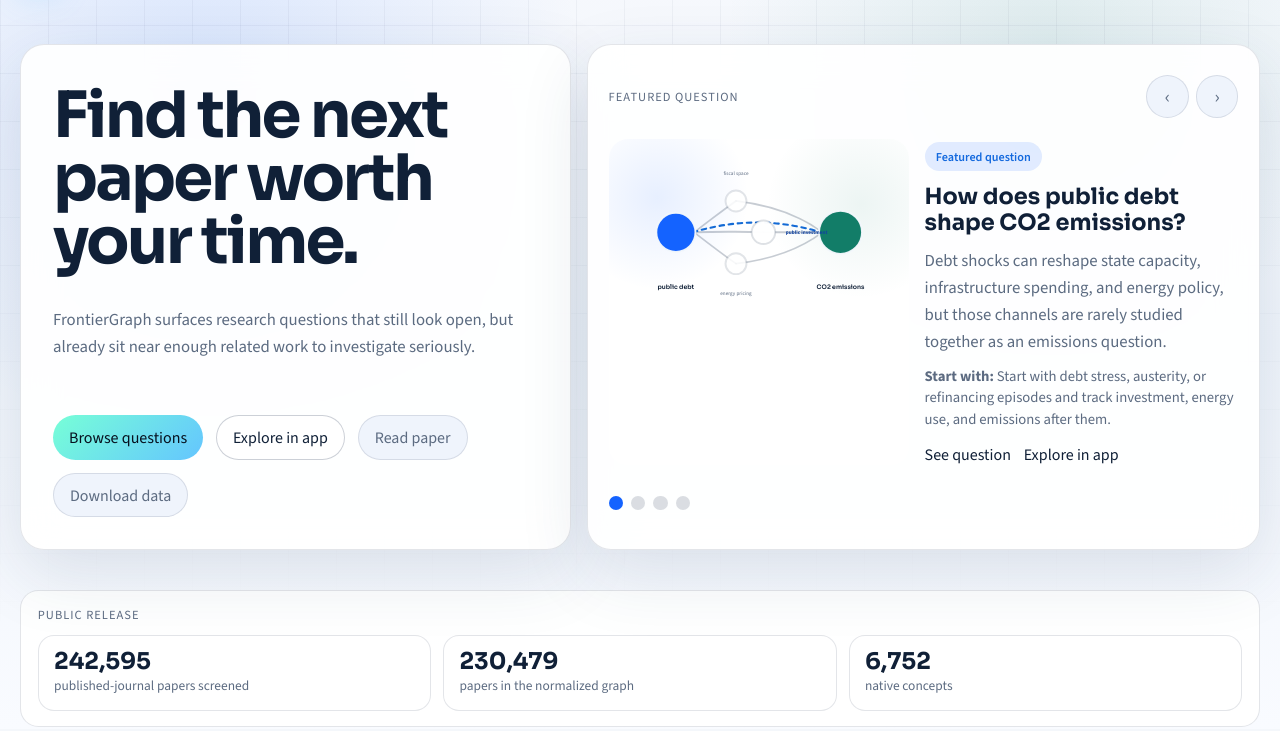
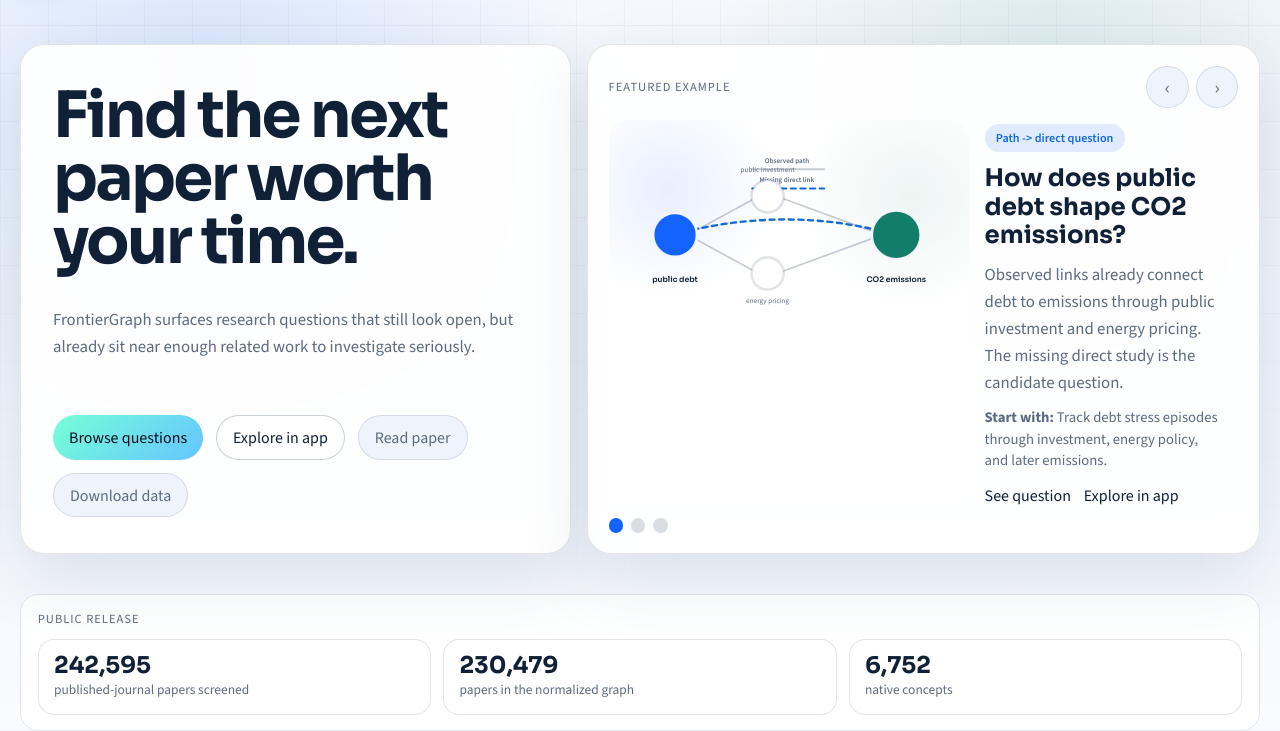
Before and after one commit to prashgarg/frontiergraph, an Astro site in the folder site/: page / in a window 1280 px wide. Shown: the part 71-802 px from the top of the page. Built offline with nearby package versions, Linux system fonts and the light colour scheme; Astro itself is replaced by a stand-in of ours.

Commit message:
Improve homepage featured examples

```diff
--- a/site/scripts/smoke_playwright.mjs
+++ b/site/scripts/smoke_playwright.mjs
@@ -75,8 +75,8 @@ async function main() {
   assert(await page.getByRole("link", { name: /^Read paper$/ }).first().isVisible(), "Homepage paper CTA missing");
   assert(await page.getByRole("link", { name: /^Download data$/ }).first().isVisible(), "Homepage data CTA missing");
   assert(await page.locator('[data-role="homepage-carousel"]').isVisible(), "Homepage should show the featured example");
-  assert((await page.locator('[data-role="homepage-carousel-slide"]').count()) === 4, "Homepage should show 4 featured examples");
-  assert(await page.getByText(/Featured question/i).first().isVisible(), "Homepage should label the example");
+  assert((await page.locator('[data-role="homepage-carousel-slide"]').count()) === 3, "Homepage should show 3 featured examples");
+  assert(await page.getByText(/Featured example/i).first().isVisible(), "Homepage should label the example");
   assert(await page.getByText(/How does public debt shape CO2 emissions/i).isVisible(), "Homepage lead example missing");
   assert(await page.locator('[data-role="homepage-scale-strip"]').isVisible(), "Homepage release strip missing");
 
--- a/site/src/components/HomepageQuestionCarousel.astro
+++ b/site/src/components/HomepageQuestionCarousel.astro
@@ -1,15 +1,16 @@
 ---
 interface Slide {
-  pairKey: string;
-  visualStyle: "bridge" | "fan" | "stack" | "arc";
+  pairKey?: string;
+  diagramVariant: "candidateDebt" | "directToPath" | "candidateMonetary";
+  kindLabel: string;
   questionTitle: string;
-  sourceLabel: string;
-  targetLabel: string;
-  mediatorLabels: string[];
   why: string;
-  how: string;
-  questionHref: string;
-  appHref: string;
+  detailPrefix: string;
+  detail: string;
+  primaryHref: string;
+  primaryLabel: string;
+  secondaryHref: string;
+  secondaryLabel: string;
 }
 
 interface Props {
@@ -19,19 +20,6 @@ interface Props {
 
 const { slides, compact = false } = Astro.props;
 const rootId = `homepage-carousel-${Math.random().toString(36).slice(2, 10)}`;
-
-const splitNodeLabel = (label: string) => {
-  const words = label.split(" ").filter(Boolean);
-  if (words.length <= 2) return [label];
-  const midpoint = Math.ceil(words.length / 2);
-  return [words.slice(0, midpoint).join(" "), words.slice(midpoint).join(" ")];
-};
-
-const mediatorLabelPositions = [
-  { x: 176, y: 38, anchor: "middle" },
-  { x: 252, y: 129, anchor: "start" },
-  { x: 176, y: 222, anchor: "middle" },
-];
 ---
 
 <section
@@ -41,7 +29,7 @@ const mediatorLabelPositions = [
 >
   <div class="homepage-carousel-heading">
     <div>
-      <span class="tiny-label">Featured question</span>
+      <span class="tiny-label">Featured example</span>
     </div>
     <div class="homepage-carousel-controls" aria-label="Example controls">
       <button class="button-tertiary homepage-carousel-button" type="button" data-role="carousel-prev" aria-label="Previous example">
@@ -58,62 +46,104 @@ const mediatorLabelPositions = [
       <article
         class="homepage-carousel-slide"
         data-role="homepage-carousel-slide"
-        data-style={slide.visualStyle}
+        data-style={slide.diagramVariant}
         data-active={index === 0 ? "true" : "false"}
         aria-hidden={index === 0 ? "false" : "true"}
         hidden={index !== 0}
       >
-        <div class={`homepage-carousel-visual-shell homepage-carousel-visual-shell-${slide.visualStyle}`} data-style={slide.visualStyle}>
-          <svg viewBox="0 0 420 252" class="homepage-carousel-visual" aria-hidden="true">
-            <path d="M112 126 Q152 95 176 78" class="homepage-carousel-line" />
-            <path d="M112 126 Q164 124 218 126" class="homepage-carousel-line homepage-carousel-line-strong" />
-            <path d="M112 126 Q152 157 176 174" class="homepage-carousel-line" />
-            <path d="M176 78 Q258 88 308 126" class="homepage-carousel-line" />
-            <path d="M218 126 Q272 126 308 126" class="homepage-carousel-line homepage-carousel-line-strong" />
-            <path d="M176 174 Q258 164 308 126" class="homepage-carousel-line" />
-            <path d="M110 126 Q208 96 306 126" class="homepage-carousel-line homepage-carousel-line-suggested" />
-            <circle cx="176" cy="78" r="16" class="homepage-carousel-node homepage-carousel-node-mediator homepage-carousel-node-soft" />
-            <circle cx="218" cy="126" r="18" class="homepage-carousel-node homepage-carousel-node-mediator" />
-            <circle cx="176" cy="174" r="16" class="homepage-carousel-node homepage-carousel-node-mediator homepage-carousel-node-soft" />
-            <circle cx="84" cy="126" r="30" class="homepage-carousel-node homepage-carousel-node-source" />
-            <circle cx="336" cy="126" r="33" class="homepage-carousel-node homepage-carousel-node-target" />
-            {slide.mediatorLabels.map((label, mediatorIndex) => {
-              const position = mediatorLabelPositions[mediatorIndex];
-              if (!position) return null;
-              return (
-                <text
-                  x={position.x}
-                  y={position.y}
-                  text-anchor={position.anchor}
-                  class={`homepage-carousel-label homepage-carousel-label-mediator homepage-carousel-label-mediator-${mediatorIndex}`}
-                >
-                  {label}
-                </text>
-              );
-            })}
-            <text x="84" y="213" text-anchor="middle" class="homepage-carousel-label homepage-carousel-label-end">
-              {splitNodeLabel(slide.sourceLabel).map((line, lineIndex) => (
-                <tspan x="84" dy={lineIndex === 0 ? 0 : 13}>{line}</tspan>
-              ))}
-            </text>
-            <text x="336" y="213" text-anchor="middle" class="homepage-carousel-label homepage-carousel-label-end">
-              {splitNodeLabel(slide.targetLabel).map((line, lineIndex) => (
-                <tspan x="336" dy={lineIndex === 0 ? 0 : 13}>{line}</tspan>
-              ))}
-            </text>
+        <div class={`homepage-carousel-visual-shell homepage-carousel-visual-shell-${slide.diagramVariant}`} data-style={slide.diagramVariant}>
+          <svg viewBox="0 0 520 320" class="homepage-carousel-visual" aria-hidden="true">
+            {slide.diagramVariant === "candidateDebt" && (
+              <>
+                <path d="M104 160 L214 100" class="homepage-carousel-line" />
+                <path d="M104 160 L214 220" class="homepage-carousel-line" />
+                <path d="M242 100 L406 160" class="homepage-carousel-line" />
+                <path d="M242 220 L406 160" class="homepage-carousel-line" />
+                <path d="M112 152 Q258 120 396 152" class="homepage-carousel-line homepage-carousel-line-candidate" />
+
+                <text x="258" y="48" class="homepage-carousel-legend-label">Observed path</text>
+                <path d="M204 58 L316 58" class="homepage-carousel-line homepage-carousel-line-legend" />
+                <text x="258" y="78" class="homepage-carousel-legend-label">Missing direct link</text>
+                <path d="M204 88 L316 88" class="homepage-carousel-line homepage-carousel-line-candidate homepage-carousel-line-legend" />
+
+                <circle cx="84" cy="160" r="34" class="homepage-carousel-node homepage-carousel-node-source" />
+                <circle cx="228" cy="100" r="25" class="homepage-carousel-node homepage-carousel-node-mediator" />
+                <circle cx="228" cy="220" r="25" class="homepage-carousel-node homepage-carousel-node-mediator homepage-carousel-node-soft" />
+                <circle cx="428" cy="160" r="38" class="homepage-carousel-node homepage-carousel-node-target" />
+
+                <text x="84" y="234" text-anchor="middle" class="homepage-carousel-label homepage-carousel-label-end">public debt</text>
+                <text x="228" y="62" text-anchor="middle" class="homepage-carousel-label homepage-carousel-label-mediator">public investment</text>
+                <text x="228" y="266" text-anchor="middle" class="homepage-carousel-label homepage-carousel-label-mediator">energy pricing</text>
+                <text x="428" y="234" text-anchor="middle" class="homepage-carousel-label homepage-carousel-label-end">CO2 emissions</text>
+              </>
+            )}
+
+            {slide.diagramVariant === "directToPath" && (
+              <>
+                <path d="M112 160 L406 160" class="homepage-carousel-line homepage-carousel-line-strong" />
+                <path d="M112 160 L228 96" class="homepage-carousel-line homepage-carousel-line-later" />
+                <path d="M228 96 L406 160" class="homepage-carousel-line homepage-carousel-line-later" />
+                <path d="M112 160 L228 224" class="homepage-carousel-line homepage-carousel-line-later" />
+                <path d="M228 224 L406 160" class="homepage-carousel-line homepage-carousel-line-later" />
+
+                <text x="258" y="48" class="homepage-carousel-legend-label">Direct claim first</text>
+                <path d="M196 58 L320 58" class="homepage-carousel-line homepage-carousel-line-strong homepage-carousel-line-legend" />
+                <text x="258" y="78" class="homepage-carousel-legend-label">Mechanisms later</text>
+                <path d="M196 88 L320 88" class="homepage-carousel-line homepage-carousel-line-later homepage-carousel-line-legend" />
+
+                <circle cx="84" cy="160" r="34" class="homepage-carousel-node homepage-carousel-node-source" />
+                <circle cx="228" cy="96" r="24" class="homepage-carousel-node homepage-carousel-node-mediator" />
+                <circle cx="228" cy="224" r="24" class="homepage-carousel-node homepage-carousel-node-mediator homepage-carousel-node-soft" />
+                <circle cx="428" cy="160" r="38" class="homepage-carousel-node homepage-carousel-node-target" />
+
+                <text x="84" y="234" text-anchor="middle" class="homepage-carousel-label homepage-carousel-label-end">education</text>
+                <text x="228" y="60" text-anchor="middle" class="homepage-carousel-label homepage-carousel-label-mediator">skill premium</text>
+                <text x="228" y="268" text-anchor="middle" class="homepage-carousel-label homepage-carousel-label-mediator">labour sorting</text>
+                <text x="428" y="234" text-anchor="middle" class="homepage-carousel-label homepage-carousel-label-end">wage inequality</text>
+              </>
+            )}
+
+            {slide.diagramVariant === "candidateMonetary" && (
+              <>
+                <path d="M98 160 L208 80" class="homepage-carousel-line" />
+                <path d="M98 160 L228 160" class="homepage-carousel-line" />
+                <path d="M98 160 L208 240" class="homepage-carousel-line" />
+                <path d="M236 80 L414 160" class="homepage-carousel-line" />
+                <path d="M256 160 L414 160" class="homepage-carousel-line homepage-carousel-line-strong" />
+                <path d="M236 240 L414 160" class="homepage-carousel-line" />
+                <path d="M104 152 Q254 108 400 152" class="homepage-carousel-line homepage-carousel-line-candidate" />
+
+                <text x="258" y="48" class="homepage-carousel-legend-label">Three nearby channels</text>
+                <path d="M200 58 L316 58" class="homepage-carousel-line homepage-carousel-line-legend" />
+                <text x="258" y="78" class="homepage-carousel-legend-label">Candidate direct question</text>
+                <path d="M200 88 L316 88" class="homepage-carousel-line homepage-carousel-line-candidate homepage-carousel-line-legend" />
+
+                <circle cx="78" cy="160" r="32" class="homepage-carousel-node homepage-carousel-node-source" />
+                <circle cx="222" cy="80" r="22" class="homepage-carousel-node homepage-carousel-node-mediator homepage-carousel-node-soft" />
+                <circle cx="242" cy="160" r="24" class="homepage-carousel-node homepage-carousel-node-mediator" />
+                <circle cx="222" cy="240" r="22" class="homepage-carousel-node homepage-carousel-node-mediator homepage-carousel-node-soft" />
+                <circle cx="434" cy="160" r="38" class="homepage-carousel-node homepage-carousel-node-target" />
+
+                <text x="78" y="232" text-anchor="middle" class="homepage-carousel-label homepage-carousel-label-end">monetary policy</text>
+                <text x="222" y="42" text-anchor="middle" class="homepage-carousel-label homepage-carousel-label-mediator">durables demand</text>
+                <text x="242" y="202" text-anchor="middle" class="homepage-carousel-label homepage-carousel-label-mediator">construction</text>
+                <text x="222" y="286" text-anchor="middle" class="homepage-carousel-label homepage-carousel-label-mediator">industrial borrowing</text>
+                <text x="434" y="232" text-anchor="middle" class="homepage-carousel-label homepage-carousel-label-end">energy consumption</text>
+              </>
+            )}
           </svg>
         </div>
 
-        <div class="homepage-carousel-copy" data-style={slide.visualStyle}>
-          <span class="homepage-carousel-tag">Featured question</span>
+        <div class="homepage-carousel-copy" data-style={slide.diagramVariant}>
+          <span class="homepage-carousel-tag">{slide.kindLabel}</span>
           <h3>{slide.questionTitle}</h3>
           <p class="card-copy">{slide.why}</p>
           <p class="mini-copy">
-            <strong>Start with:</strong> {slide.how}
+            <strong>{slide.detailPrefix}</strong> {slide.detail}
           </p>
           <div class="button-row homepage-carousel-actions">
-            <a class="text-link" href={slide.questionHref}>See question</a>
-            <a class="text-link" href={slide.appHref}>Explore in app</a>
+            <a class="text-link" href={slide.primaryHref}>{slide.primaryLabel}</a>
+            <a class="text-link" href={slide.secondaryHref}>{slide.secondaryLabel}</a>
           </div>
         </div>
       </article>
--- a/site/src/content/homepage-carousel.ts
+++ b/site/src/content/homepage-carousel.ts
@@ -1,53 +1,44 @@
 export interface HomepageCarouselSlide {
-  pairKey: string;
-  visualStyle: "bridge" | "fan" | "stack" | "arc";
-  sourceLabel: string;
-  targetLabel: string;
-  mediatorLabels: string[];
+  pairKey?: string;
+  diagramVariant: "candidateDebt" | "directToPath" | "candidateMonetary";
+  kindLabel: string;
   questionTitle: string;
   why: string;
-  how: string;
+  detailPrefix: string;
+  detail: string;
+  primaryLabel?: string;
+  primaryHref?: string;
+  secondaryLabel?: string;
+  secondaryHref?: string;
 }
 
 export const homepageCarouselSlides: HomepageCarouselSlide[] = [
   {
     pairKey: "FG3C000003__FG3C000208",
-    visualStyle: "bridge",
-    sourceLabel: "public debt",
-    targetLabel: "CO2 emissions",
-    mediatorLabels: ["fiscal space", "public investment", "energy pricing"],
+    diagramVariant: "candidateDebt",
+    kindLabel: "Path -> direct question",
     questionTitle: "How does public debt shape CO2 emissions?",
-    why: "Debt shocks can reshape state capacity, infrastructure spending, and energy policy, but those channels are rarely studied together as an emissions question.",
-    how: "Start with debt stress, austerity, or refinancing episodes and track investment, energy use, and emissions after them.",
+    why: "Observed links already connect debt to emissions through public investment and energy pricing. The missing direct study is the candidate question.",
+    detailPrefix: "Start with:",
+    detail: "Track debt stress episodes through investment, energy policy, and later emissions.",
+  },
+  {
+    diagramVariant: "directToPath",
+    kindLabel: "Direct -> path result",
+    questionTitle: "The literature often deepens a direct claim before it closes a missing one.",
+    why: "In the paper, direct-to-path transitions are much more common than path-to-direct transitions. Researchers often add mechanisms around an existing claim first.",
+    detailPrefix: "See:",
+    detail: "The path-evolution result in the paper, then use the app to inspect mediator structure around one topic.",
+    primaryLabel: "Read result",
+    primaryHref: "/paper/full/#53-path-evolution-beyond-direct-link-closure",
   },
   {
     pairKey: "FG3C000014__FG3C000024",
-    visualStyle: "fan",
-    sourceLabel: "monetary policy",
-    targetLabel: "energy consumption",
-    mediatorLabels: ["durables demand", "construction", "industrial borrowing"],
+    diagramVariant: "candidateMonetary",
+    kindLabel: "Path-rich question",
     questionTitle: "Does monetary policy have an energy-demand channel?",
-    why: "Rate shocks clearly move spending and production, but energy demand is rarely the main outcome in monetary papers.",
-    how: "Trace policy shocks through housing, durables, and sector energy use instead of stopping at output and inflation.",
-  },
-  {
-    pairKey: "FG3C000012__FG3C000110",
-    visualStyle: "stack",
-    sourceLabel: "urbanization",
-    targetLabel: "output growth",
-    mediatorLabels: ["agglomeration", "labor reallocation", "infrastructure density"],
-    questionTitle: "When does urbanization translate into output growth?",
-    why: "Urbanization is central to many development stories, but it is often treated as background change rather than the main growth question.",
-    how: "Use regional urban expansion or city concentration changes to test when denser settlement begins to raise output growth.",
-  },
-  {
-    pairKey: "FG3C000029__FG3C000194",
-    visualStyle: "arc",
-    sourceLabel: "education",
-    targetLabel: "wage inequality",
-    mediatorLabels: ["skill premium", "labor sorting", "educational expansion"],
-    questionTitle: "How does education reshape wage inequality?",
-    why: "Education is central to human-capital debates, but its role in wage dispersion is often treated descriptively rather than as the main question.",
-    how: "Compare expansions in schooling access or attainment with later changes in within-cohort wage dispersion.",
+    why: "Rate shocks already move housing, durables, and industrial borrowing. Energy demand is often nearby in the graph but not the main outcome.",
+    detailPrefix: "Start with:",
+    detail: "Follow policy shocks through construction, durables, and sector energy use.",
   },
 ];
--- a/site/src/pages/index.astro
+++ b/site/src/pages/index.astro
@@ -15,13 +15,15 @@ for (const group of data.questions.collections) {
 }
 
 const carouselSlides = homepageCarouselSlides.flatMap((slide) => {
-  const match = lookup.get(slide.pairKey);
-  if (!match) return [];
+  const match = slide.pairKey ? lookup.get(slide.pairKey) : null;
+  if (slide.pairKey && !match && !slide.primaryHref) return [];
   return [
     {
       ...slide,
-      questionHref: `/questions/#${slide.pairKey}`,
-      appHref: match.app_link,
+      primaryHref: slide.primaryHref ?? (slide.pairKey ? `/questions/#${slide.pairKey}` : "/paper/full/"),
+      primaryLabel: slide.primaryLabel ?? (slide.pairKey ? "See question" : "Read paper"),
+      secondaryHref: slide.secondaryHref ?? match?.app_link ?? data.app_url,
+      secondaryLabel: slide.secondaryLabel ?? "Explore in app",
     },
   ];
 });
--- a/site/src/styles/global.css
+++ b/site/src/styles/global.css
@@ -903,12 +903,13 @@ h3 {
 .homepage-carousel-slide {
   --proof-source: #1463ff;
   --proof-target: #127d68;
-  --proof-accent: rgba(20, 99, 255, 0.12);
+  --proof-accent: rgba(20, 99, 255, 0.11);
   --proof-glow-a: rgba(20, 99, 255, 0.1);
   --proof-glow-b: rgba(18, 125, 104, 0.08);
   --proof-line-color: rgba(24, 42, 74, 0.24);
-  display: grid;
-  grid-template-columns: minmax(320px, 0.92fr) minmax(0, 1.08fr);
+  --proof-later: #c46a12;
+  display: grid;
+  grid-template-columns: minmax(360px, 1.08fr) minmax(0, 0.92fr);
   gap: 1rem;
   padding: 1rem;
   border: 1px solid var(--line);
@@ -918,7 +919,7 @@ h3 {
 }
 
 .homepage-carousel-panel-compact .homepage-carousel-slide {
-  grid-template-columns: minmax(300px, 0.95fr) minmax(0, 1.05fr);
+  grid-template-columns: minmax(360px, 1.08fr) minmax(0, 0.92fr);
   padding: 0;
   border: 0;
   background: transparent;
@@ -929,9 +930,9 @@ h3 {
   display: none;
 }
 
-.homepage-carousel-slide[data-style="bridge"],
-.homepage-carousel-visual-shell[data-style="bridge"],
-.homepage-carousel-copy[data-style="bridge"] {
+.homepage-carousel-slide[data-style="candidateDebt"],
+.homepage-carousel-visual-shell[data-style="candidateDebt"],
+.homepage-carousel-copy[data-style="candidateDebt"] {
   --proof-source: #1463ff;
   --proof-target: #127d68;
   --proof-accent: rgba(20, 99, 255, 0.12);
@@ -939,29 +940,20 @@ h3 {
   --proof-glow-b: rgba(18, 125, 104, 0.08);
 }
 
-.homepage-carousel-slide[data-style="fan"],
-.homepage-carousel-visual-shell[data-style="fan"],
-.homepage-carousel-copy[data-style="fan"] {
-  --proof-source: #915d00;
-  --proof-target: #b3482f;
-  --proof-accent: rgba(182, 102, 38, 0.12);
-  --proof-glow-a: rgba(208, 143, 50, 0.14);
-  --proof-glow-b: rgba(179, 72, 47, 0.08);
-}
-
-.homepage-carousel-slide[data-style="stack"],
-.homepage-carousel-visual-shell[data-style="stack"],
-.homepage-carousel-copy[data-style="stack"] {
-  --proof-source: #5f52d9;
-  --proof-target: #ca4f88;
-  --proof-accent: rgba(110, 94, 223, 0.12);
-  --proof-glow-a: rgba(95, 82, 217, 0.12);
-  --proof-glow-b: rgba(202, 79, 136, 0.08);
-}
-
-.homepage-carousel-slide[data-style="arc"],
-.homepage-carousel-visual-shell[data-style="arc"],
-.homepage-carousel-copy[data-style="arc"] {
+.homepage-carousel-slide[data-style="directToPath"],
+.homepage-carousel-visual-shell[data-style="directToPath"],
+.homepage-carousel-copy[data-style="directToPath"] {
+  --proof-source: #2159b7;
+  --proof-target: #7b3984;
+  --proof-accent: rgba(89, 91, 214, 0.12);
+  --proof-glow-a: rgba(33, 89, 183, 0.1);
+  --proof-glow-b: rgba(123, 57, 132, 0.08);
+  --proof-later: #d17216;
+}
+
+.homepage-carousel-slide[data-style="candidateMonetary"],
+.homepage-carousel-visual-shell[data-style="candidateMonetary"],
+.homepage-carousel-copy[data-style="candidateMonetary"] {
   --proof-source: #0f7d89;
   --proof-target: #3d5fb7;
   --proof-accent: rgba(15, 125, 137, 0.12);
@@ -998,18 +990,28 @@ h3 {
 }
 
 .homepage-carousel-line-strong {
-  stroke-width: 3;
-}
-
-.homepage-carousel-line-suggested {
+  stroke-width: 4.2;
+}
+
+.homepage-carousel-line-candidate {
   stroke: color-mix(in srgb, var(--proof-source) 72%, var(--proof-target) 28%);
+  stroke-width: 3.6;
+  stroke-dasharray: 8 7;
+}
+
+.homepage-carousel-line-later {
+  stroke: var(--proof-later);
+  stroke-width: 3.3;
+  stroke-dasharray: 4 6;
+}
+
+.homepage-carousel-line-legend {
   stroke-width: 3.2;
-  stroke-dasharray: 7 7;
 }
 
 .homepage-carousel-node {
   stroke: rgba(244, 248, 252, 0.96);
-  stroke-width: 3;
+  stroke-width: 4;
 }
 
 .homepage-carousel-node-source {
@@ -1034,21 +1036,23 @@ h3 {
   fill: var(--text);
 }
 
+.homepage-carousel-legend-label {
+  fill: var(--muted);
+  font-size: 11px;
+  font-weight: 600;
+  text-anchor: middle;
+}
+
 .homepage-carousel-label-end {
   font-family: "Sora", sans-serif;
-  font-size: 9.5px;
+  font-size: 12px;
   font-weight: 600;
 }
 
 .homepage-carousel-label-mediator {
   fill: var(--muted);
-  font-size: 7.9px;
+  font-size: 11px;
   letter-spacing: 0.01em;
-}
-
-.homepage-carousel-label-mediator-1 {
-  font-weight: 700;
-  fill: color-mix(in srgb, var(--proof-source) 52%, var(--text) 48%);
 }
 
 .homepage-carousel-copy {
@@ -1082,7 +1086,7 @@ h3 {
 
 .homepage-carousel-copy h3 {
   margin: 0;
-  font-size: 1.4rem;
+  font-size: 1.52rem;
   line-height: 1.18;
 }
 
```
